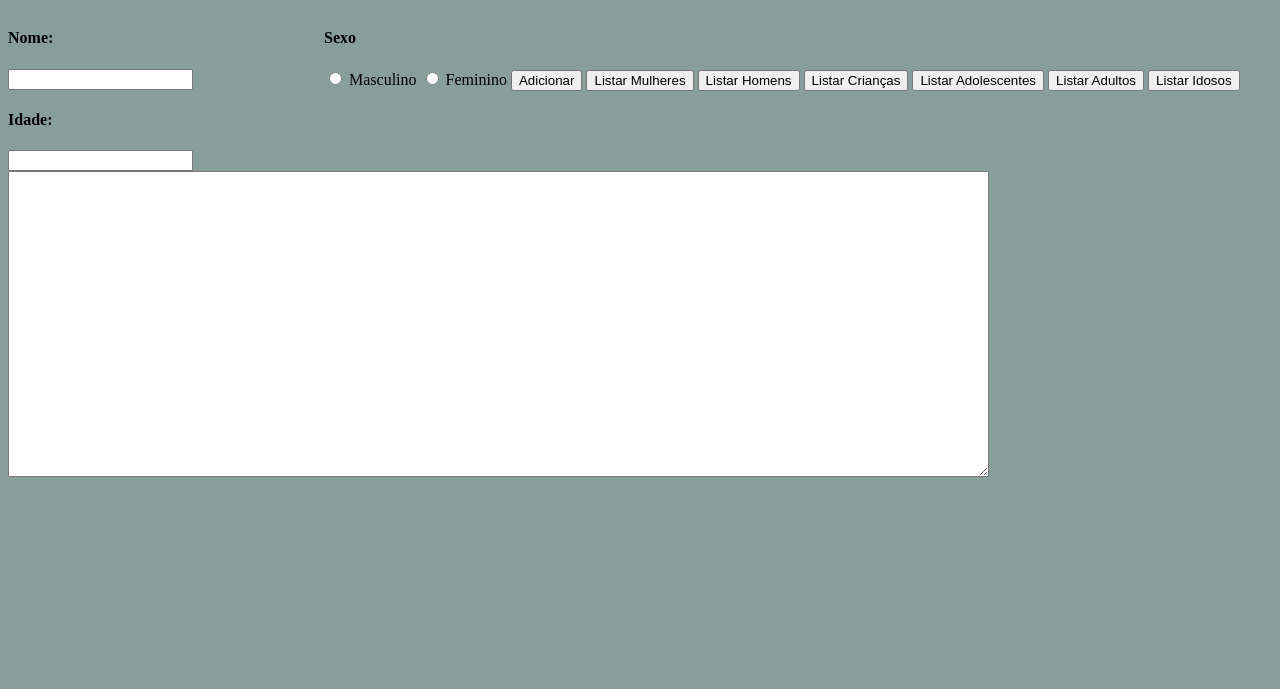
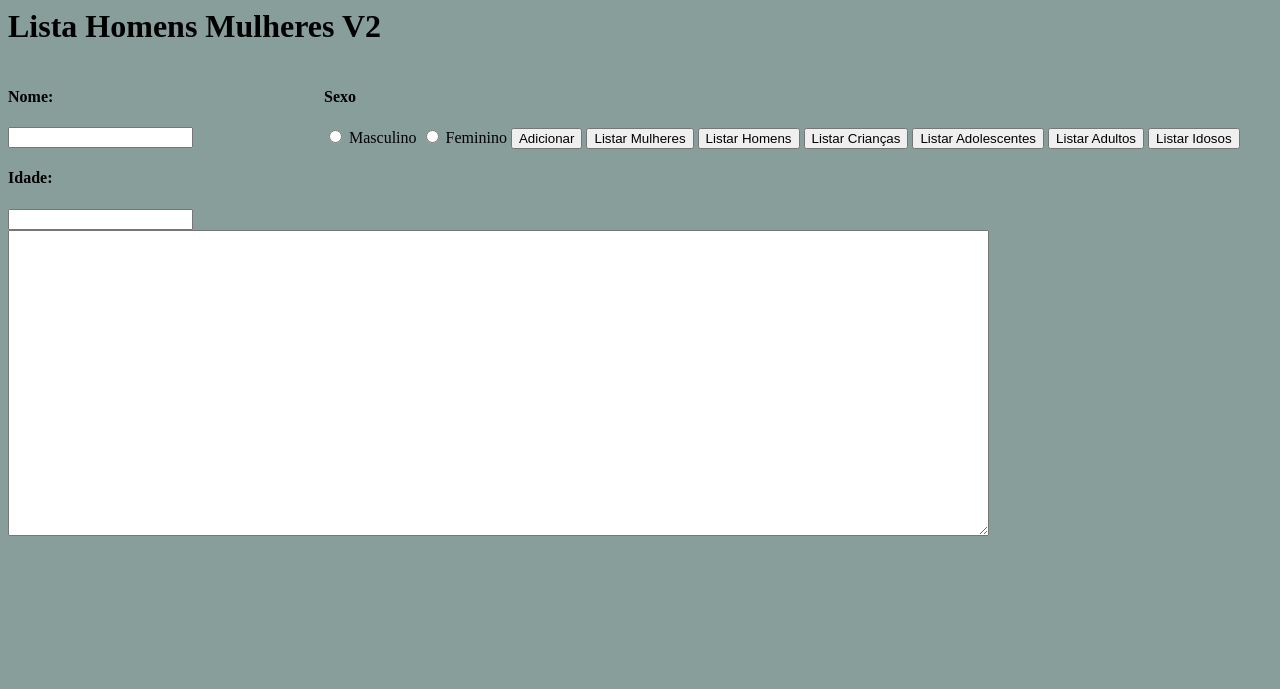
Before and after one commit to AllanRobert0/ProgWeb, a plain HTML site: page index.html in a window 1280 px wide. Drawn offline with Linux system fonts and the light colour scheme.

Commit message:
Update and rename ListaHomensMulheresV2.html to index.html

```diff
--- a/ListaHomensMulheresV2.html
+++ b/index.html
@@ -73,6 +73,7 @@
 
 
 <body>
+    <h1> Lista Homens Mulheres V2 </h1>
     <div id="left">
         <h4>Nome:</h4>
         <input type="text" id="nome">
```
